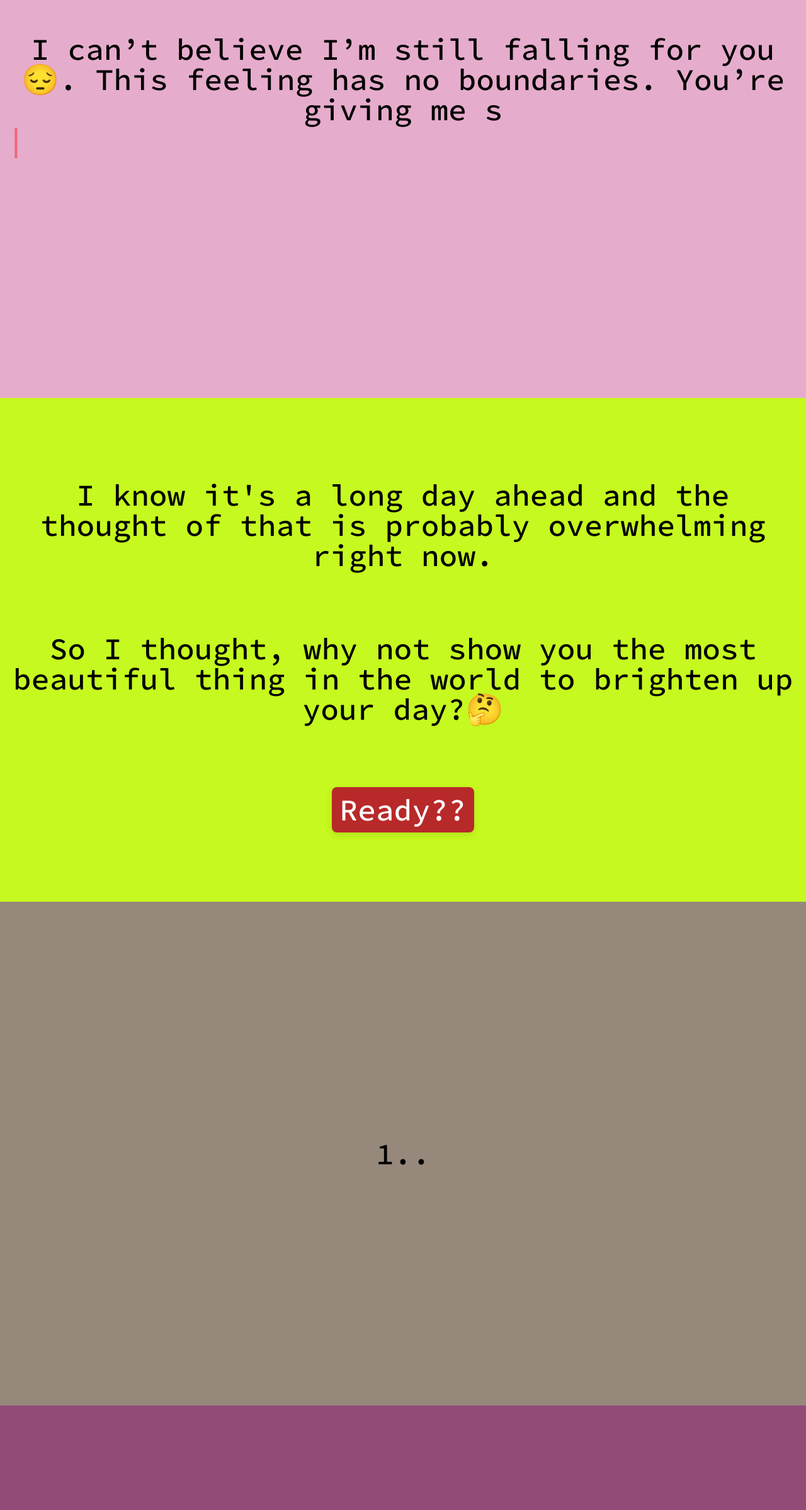
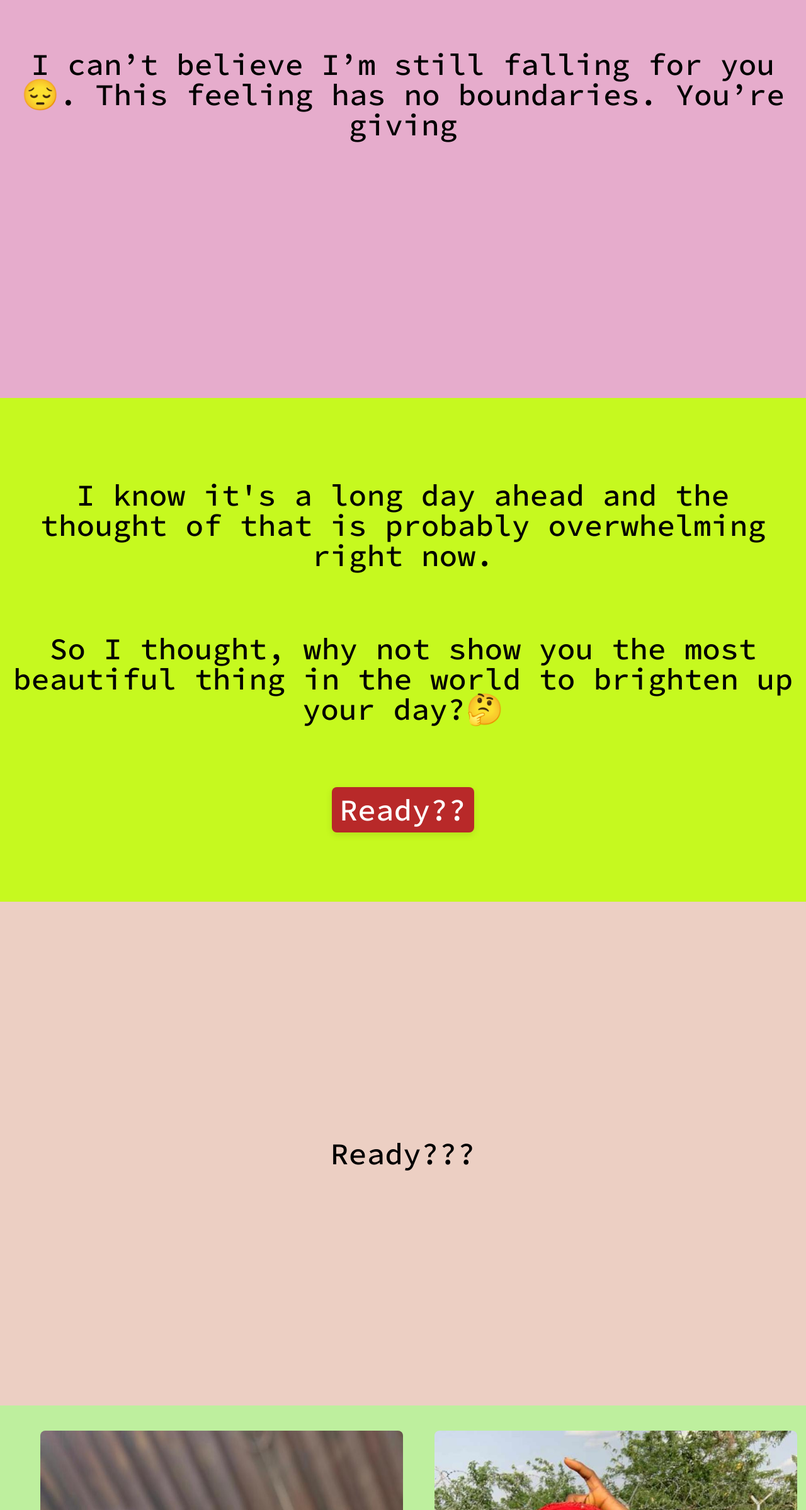
Before and after one commit to Basheer5127/therapeutic-messages, a React (Vite) app: page /baby in a window 1280 px wide. Shown: the part 168-2566 px from the top of the page at 63% size. Built offline with nearby package versions, Linux system fonts and the light colour scheme.

Commit message:
added functionality

```diff
--- a/src/Pages/Romance/Romance.jsx
+++ b/src/Pages/Romance/Romance.jsx
@@ -9,7 +9,7 @@ const Romance = () => {
     <div className="font-medium">
       <Header />
       <Main />
-      <section className="bg-[#96897B] h-screen flex flex-col justify-center items-center text-5xl">
+      {/* <section className="bg-[#96897B] h-screen flex flex-col justify-center items-center text-5xl">
         1..
       </section>
       <section className="bg-[#904C77] h-screen flex flex-col justify-center items-center text-5xl">
@@ -17,7 +17,8 @@ const Romance = () => {
       </section>
       <section className="bg-[#ECCFC3] h-screen flex flex-col justify-center items-center text-5xl">
         Go..🎊
-      </section>
+      </section> */}
+      <Suspense />
       <Pictures />
       <Footer />
     </div>
@@ -50,9 +51,6 @@ const Header = () => {
     <section className="header h-screen bg-[#E6ACCC] pt-5 px-2 flex flex-col items-center justify-center">
       <div>
         <h2 className="text-2xl md:text-5xl md:text-center">{text}</h2>
-        <span className="text-2xl md:text-5xl">
-          <Cursor cursorStyle="|" cursorColor="red" />
-        </span>
       </div>
       <motion.p
         className="mt-40"
@@ -109,6 +107,19 @@ const Main = () => {
   );
 };
 
+const Suspense = () => {
+  const [text] = useTypewriter({
+    words: ["1...", "2...", "Ready???", "Scroll!!!🎊🎊"],
+    loop: 1,
+    typeSpeed: 80,
+    deleteSpeed: 50,
+  });
+  return (
+    <section className="bg-[#ECCFC3] h-screen flex flex-col justify-center items-center text-5xl">
+      {text}
+    </section>
+  );
+};
 const Pictures = () => {
   return (
     <section className="bg-[#BEEF9E] py-10 ">
```
